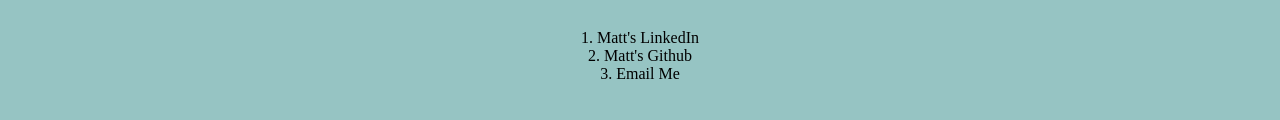
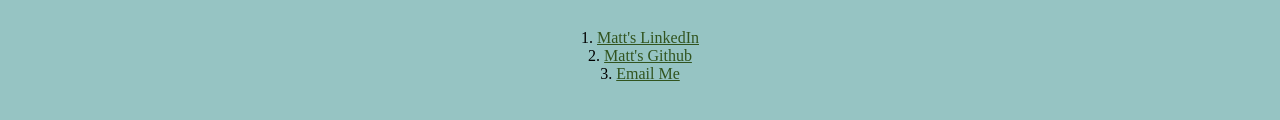
Before and after one commit to MattComputer1/myWebPage-Thinkful, a plain HTML site: page index.html in a window 1280 px wide. Shown: the part 696-816 px from the top of the page. Drawn offline with Linux system fonts and the light colour scheme.

Commit message:
Update index.html

```diff
--- a/index.html
+++ b/index.html
@@ -39,9 +39,9 @@
   </main>
        <!-- ordered list of my contact links. 1. linkedIn,2. github.-->
   <ol>
-    <li><a href="https://www.linkedin.com/in/matthew-mulkey-1b18a9110/"></a>Matt's LinkedIn</li>
-    <li><a href="https://github.com/MattComputer1"></a>Matt's Github</li>
-    <li><a href="mailto:matt.mulk@gmail.com"></a>Email Me</li>
+    <li><a href="https://www.linkedin.com/in/matthew-mulkey-1b18a9110/">Matt's LinkedIn</a></li>
+    <li><a href="https://github.com/MattComputer1">Matt's Github</a></li>
+    <li><a href="mailto:matt.mulk@gmail.com">Email Me</a></li>
   </ol>
 </body>
 
```
